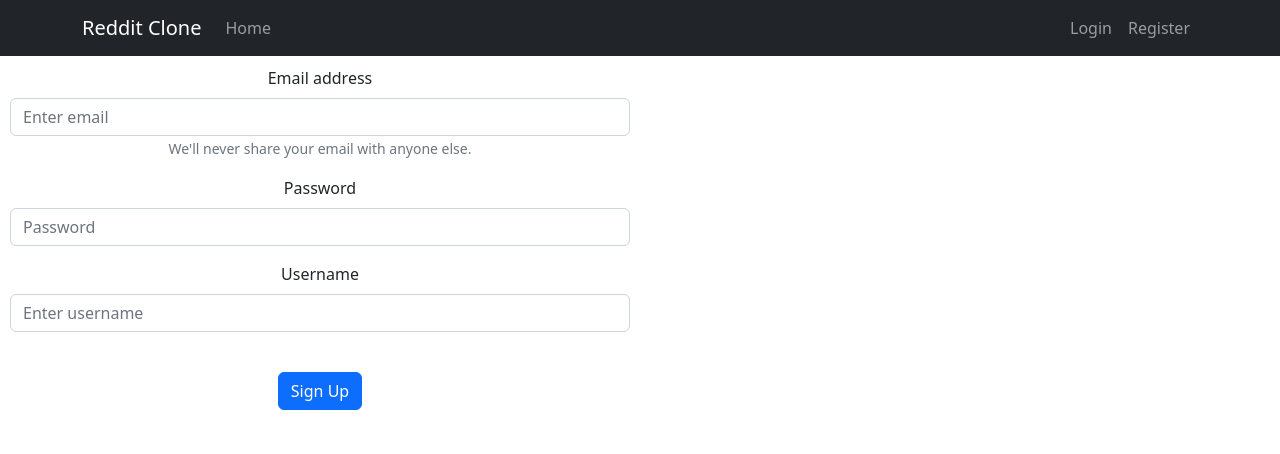
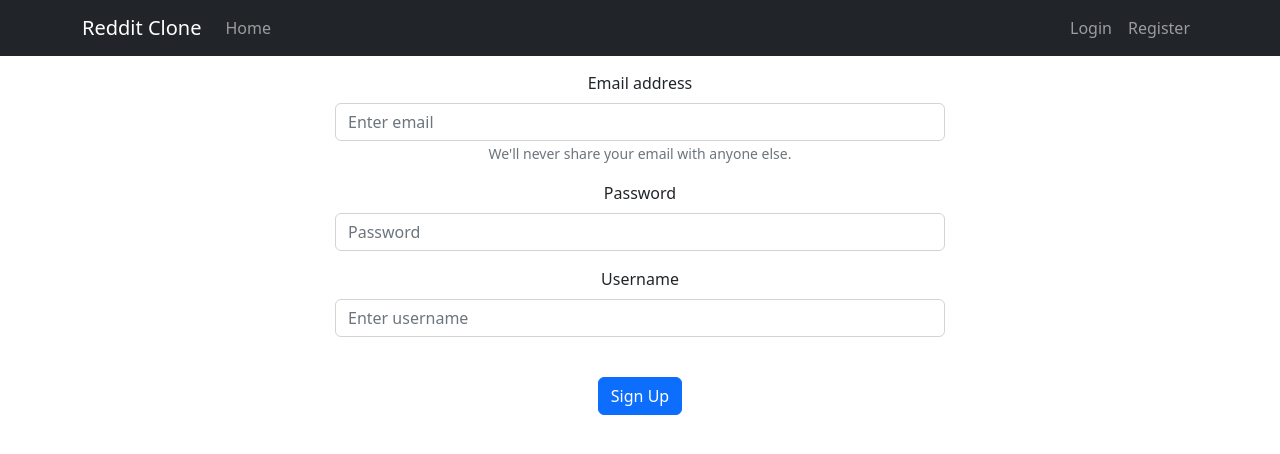
Before and after one commit to C7-alhajjkhalid/MERAKI_Academy_Project_4, a React (Create React App) app in the folder frontend/: page /register in a window 1280 px wide. Shown: the top 454 px of the page. Built offline with nearby package versions, Linux system fonts and the light colour scheme.

Commit message:
Login and Register fully functional with token and design

```diff
--- a/frontend/src/App.css
+++ b/frontend/src/App.css
@@ -3,8 +3,12 @@ body {
 }
 
 .loginForm {
+  width: 50vw;
+
+  padding: 15px;
+}
+
+.mainContainer {
+  justify-content: center;
   display: flex;
-  width: 50%;
-  flex-direction: column;
-  padding: 10px;
 }
--- a/frontend/src/App.js
+++ b/frontend/src/App.js
@@ -26,13 +26,15 @@ function App() {
           setUserID,
         }}
       >
+        <Header />
+        <div className="mainContainer">
           <div className="App">
-          <Header />
             <Routes>
               <Route path="/login" element={<Login />} />
               <Route path="/register" element={<Register />} />
               <Route path="/Home" element={<Home />} />
             </Routes>
+          </div>
         </div>
       </GlobalContext.Provider>
     </>
--- a/frontend/src/components/register.js
+++ b/frontend/src/components/register.js
@@ -1,5 +1,5 @@
 import React, { useState, useEffect, useContext } from "react";
-import { Form, Button, Col, Row } from "react-bootstrap";
+import { Form, Button, Col, Row, Alert } from "react-bootstrap";
 import axios from "axios";
 import { useNavigate } from "react-router-dom";
 import { GlobalContext } from "../App";
@@ -10,7 +10,8 @@ const Register = () => {
   const [email, setEmail] = useState("");
   const [password, setPassword] = useState("");
   const [username, setUsername] = useState("");
-  const [message, setMessage] = useState("");
+  const [alert, setAlert] = useState("");
+  const [alertmsg, setAlertmsg] = useState("");
   useEffect(() => {
     context.isLoggedIn && navigate("/home");
   }, []);
@@ -29,6 +30,27 @@ const Register = () => {
 
   const handleSubmit = (event) => {
     event.preventDefault();
+    axios
+      .post("http://localhost:5000/users/register", {
+        email,
+        password,
+        username,
+      })
+      .then((result) => {
+        // navigate("/");
+        setAlert("success");
+        setAlertmsg(
+          "Registered successfully, you will now be directed to Login page"
+        );
+        setTimeout(() => {
+          navigate("/login");
+        }, 3000);
+      })
+      .catch((err) => {
+        console.log(err);
+        setAlert("danger");
+        setAlertmsg("The email already exists or is not in correct format");
+      });
   };
 
   return (
@@ -70,16 +92,8 @@ const Register = () => {
           <br />
           <Form>
             <Button
-              onClick={() => {
-                axios
-                  .post("http://localhost:5000/users/register", {
-                    email,
-                    password,
-                    username,
-                  })
-                  .then((result) => {
-                    navigate("/");
-                  });
+              onClick={(e) => {
+                handleSubmit(e);
               }}
               variant="primary"
               type="submit"
@@ -89,6 +103,8 @@ const Register = () => {
             </Button>
           </Form>
         </Form>
+        <br />
+        <Alert variant={alert}>{alertmsg}</Alert>
       </div>
     </>
   );
```
Lines whose indentation alone changed are shown as unchanged.
